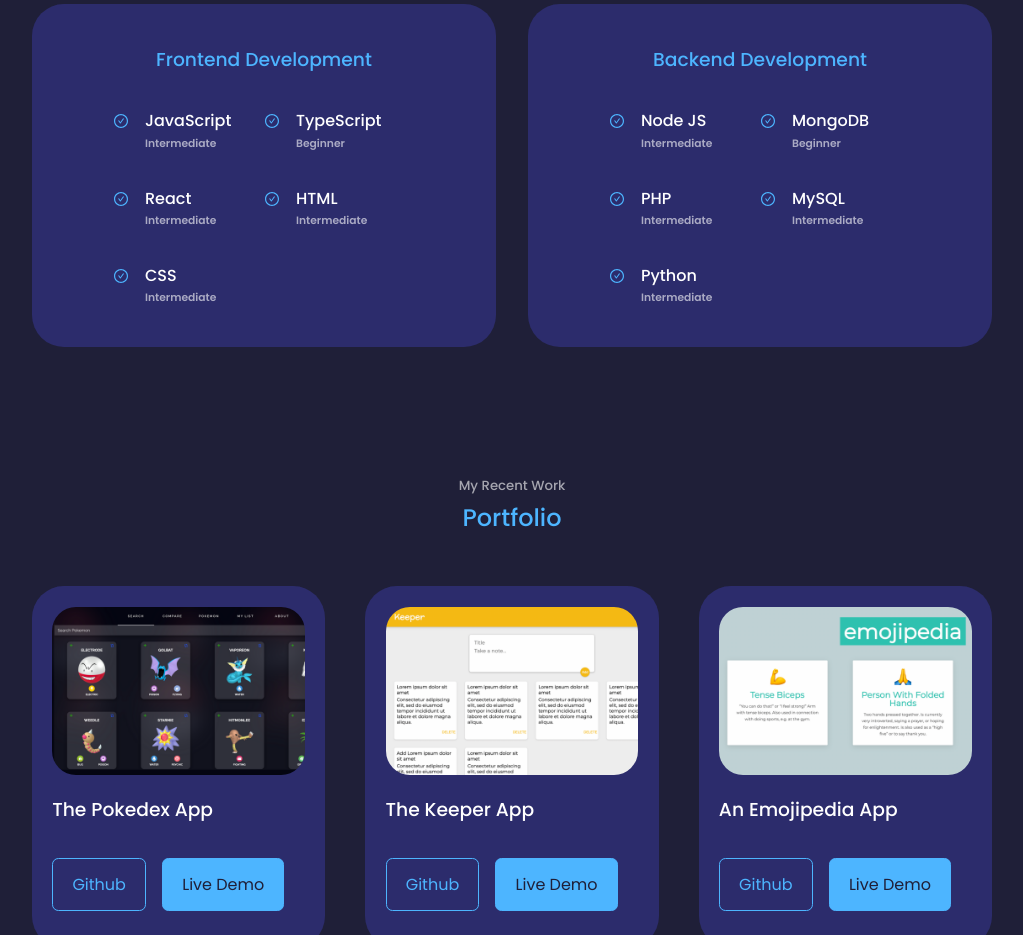
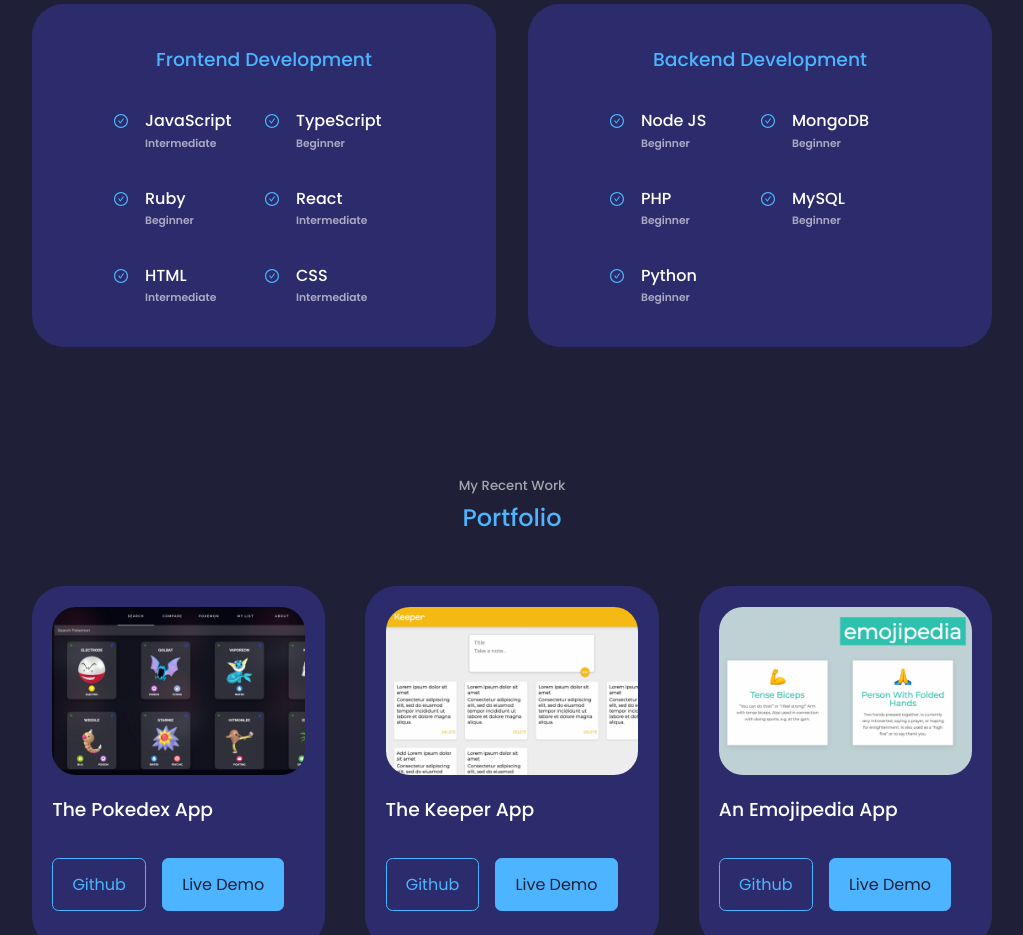
Before and after one commit to craigea92/react-portfolio, a React (Create React App) app: page / in a window 1280 px wide. Shown: the part 1680-2615 px from the top of the page, without its empty margins (128-1151 px from the left). Built offline with nearby package versions, Linux system fonts and the light colour scheme; no server answers.

Commit message:
Updated experience and added Ruby

```diff
--- a/src/components/experience/Experience.jsx
+++ b/src/components/experience/Experience.jsx
@@ -23,6 +23,13 @@ const Experience = () => {
               <AiOutlineCheckCircle className="experience__details__icon" />
               <div>
                 <h4>TypeScript</h4>
+                <h6 className="text-light">Beginner</h6>
+              </div>
+            </article>
+            <article className="experience__details">
+              <AiOutlineCheckCircle className="experience__details__icon" />
+              <div>
+                <h4>Ruby</h4>
                 <h6 className="text-light">Beginner</h6>
               </div>
             </article>
@@ -56,7 +63,7 @@ const Experience = () => {
               <AiOutlineCheckCircle className="experience__details__icon" />
               <div>
                 <h4>Node JS</h4>
-                <h6 className="text-light">Intermediate</h6>
+                <h6 className="text-light">Beginner</h6>
               </div>
             </article>
             <article className="experience__details">
@@ -70,21 +77,21 @@ const Experience = () => {
               <AiOutlineCheckCircle className="experience__details__icon" />
               <div>
                 <h4>PHP</h4>
-                <h6 className="text-light">Intermediate</h6>
+                <h6 className="text-light">Beginner</h6>
               </div>
             </article>
             <article className="experience__details">
               <AiOutlineCheckCircle className="experience__details__icon" />
               <div>
                 <h4>MySQL</h4>
-                <h6 className="text-light">Intermediate</h6>
+                <h6 className="text-light">Beginner</h6>
               </div>
             </article>
             <article className="experience__details">
               <AiOutlineCheckCircle className="experience__details__icon" />
               <div>
                 <h4>Python</h4>
-                <h6 className="text-light">Intermediate</h6>
+                <h6 className="text-light">Beginner</h6>
               </div>
             </article>
           </div>
```
